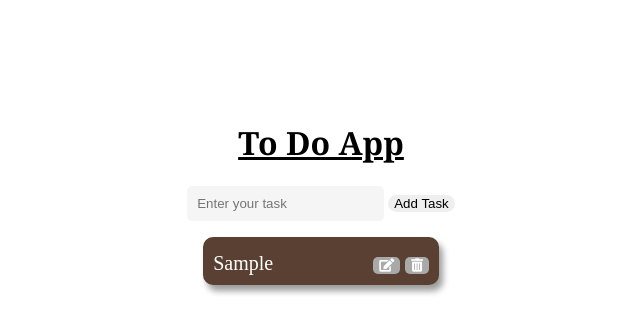
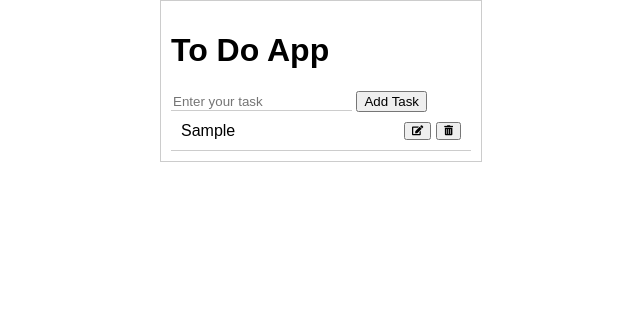
Before and after one commit to Ndawulajoe/To-Do-App, a plain HTML site: page index.html in a window 1280 px wide. Both pictures are taken after typing "Sample" into the empty fields and a click on the button "Add Task". Shown: the whole page, without its empty margins (319-959 px from the left). Drawn offline with Linux system fonts and the light colour scheme.

Commit message:
fixed the bug

```diff
--- a/app.js
+++ b/app.js
@@ -9,7 +9,7 @@ let body = document.querySelector('body');
 
 let container=document.querySelector('.box')
 
-let editForm =null
+let editForm =null;
 
 addBtn.addEventListener("click", () => {
   let task = inputValues.value;
@@ -59,6 +59,7 @@ divButtons.classList.add('divButton')
 
   });
 
+
   editTask.addEventListener('click', (e) => {
     let form = document.createElement('form');
 
@@ -89,7 +90,7 @@ divButtons.classList.add('divButton')
     editForm = form;
 
     form.addEventListener('submit', (e) => {
-      e.preventDefault();
+      // e.preventDefault();
 
       let newInput = editInput.value;
       let data = JSON.parse(localStorage.getItem('data'));
--- a/app2.css
+++ b/app2.css
@@ -1,104 +1,78 @@
-body{
+body {
+    font-family: sans-serif;
     margin: 0;
     padding: 0;
-    /* background-color: #594032; */
-    /* overflow:scroll; */
-}
+  }
+  input{
+    border: none;
+    border-bottom: 1px solid #ccc;
+  }
+  .box {
+    width: 300px;
+    margin: 0 auto;
+    background-color: #fff;
+    border: 1px solid #ccc;
+    padding: 10px;
+  }
 
-.box{
+  .tasks {
+    list-style-type: none;
+    margin: 0;
+    padding: 0;
+  }
+
+  .tasks li {
+    border-bottom: 1px solid #ccc;
+    padding: 10px;
     display: flex;
-    align-items: center;
-    text-align: center;
-    flex-direction: column;
-    justify-content: center;
-    /* background-color: antiquewhite; */
-    background-color: white;
-    margin: 50px;
-    padding: 50px;
-    border-radius: 10px;
-}
-.tasks{
-   background-color: #594032;
-   border-radius: 10px;
-   padding: 10px;
-   box-shadow: 4px 6px 6px rgba(10, 10, 10, 0.4);
-}
-li{
-    margin-top: 5px;
+    justify-content: space-between;
+  }
+
+  .tasks li .divButton {
     display: flex;
-    align-items: center;
-    text-align: center;
-    color: white;
-    /* background-color: rgb(242, 241, 240); */
+    justify-content: flex-end;
+    gap: 5px;
+    border: none;
+  }
+
+  .editBtn {
+    cursor: pointer;
+    font-size: 10px;
+  }
+
+  .deleteBtn {
+    cursor: pointer;
+    font-size: 10px;
+  }
+
+  .update-btn {
+    margin-top: 10px;
+    border: none;
+    /* background-color: #000; */
+    color: #000000;
+    padding: 5px 5px;
     border-radius: 5px;
-    justify-content: space-between;
-    gap: 100px;
-    font-size: 20px;
-}
-.editBtn{
-border: none;
-/* margin-left: 5px; */
-background-color: darkgray;
-border-radius: 5px;
-align-items: center;
-color: white;
-}
-.deleteBtn{
-    border: none;
-    margin-left: 5px;
-    background-color: darkgray;
+    cursor: pointer;
+  }
+
+  .buttons {
+    display: flex;
+    justify-content: flex-end;
+    background-color: #f7f7f7;
+    border-top: 1px solid #ccc;
+    padding: 5px;
+  }
+
+  .buttons .editBtn,
+  .buttons .deleteBtn {
+    background-color: #ff8080; /* Attracting color */
+    color: #000;
+    padding: 5px 10px;
     border-radius: 5px;
-    align-items: center;
-    color: white;
-}
-.update-btn,.add-btn{
-    border: none;
-    border-radius: 20px;
+    cursor: pointer;
+  }
 
-}
-.update-btn{
-    margin-left: 10px;
-}
-input{
-    border: none;
-    background-color:whitesmoke;
-    padding: 10px;
-    border-radius: 5px;
-}
-h1{
-    text-decoration: underline;
-    font-family: Georgia, Arial and Helvetica;
-    /* border: 1px solid black; */
-    border-radius: 10px;
-}
-button:hover{
-    background-color: #594032;
-    color: white;
-    cursor: pointer;
-
-}
-
-@media only screen and (max-width: 480px) {
-    body {
-      font-size: 12px;
-      background-color: rgb(111, 111, 112);
-    }
-    .box{
-        display: flex;
-        align-items: center;
-         text-align: center;
-         flex-direction: column;
-         justify-content: center;
-         background-color: white;
-         margin: 25px;
-         padding: 25px;
-         border-radius: 10px;
-    }
-    .tasks{
-        background-color: #594032;
-        border-radius: 10px;
-        padding: 10px;
-        box-shadow: 0px 0px 0px;
-    }
-
+  .buttons .editBtn:hover,
+  .buttons .deleteBtn:hover {
+    background-color: #ff9999; /* Attracting color on hover */
   }
```
